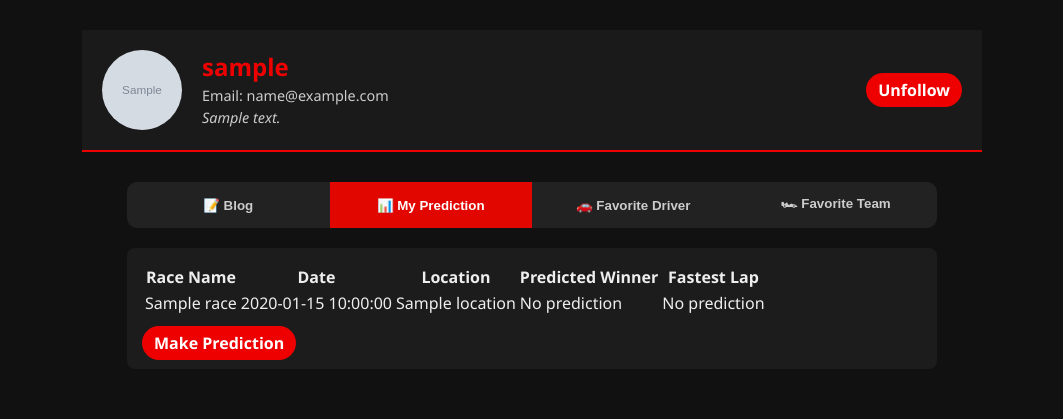
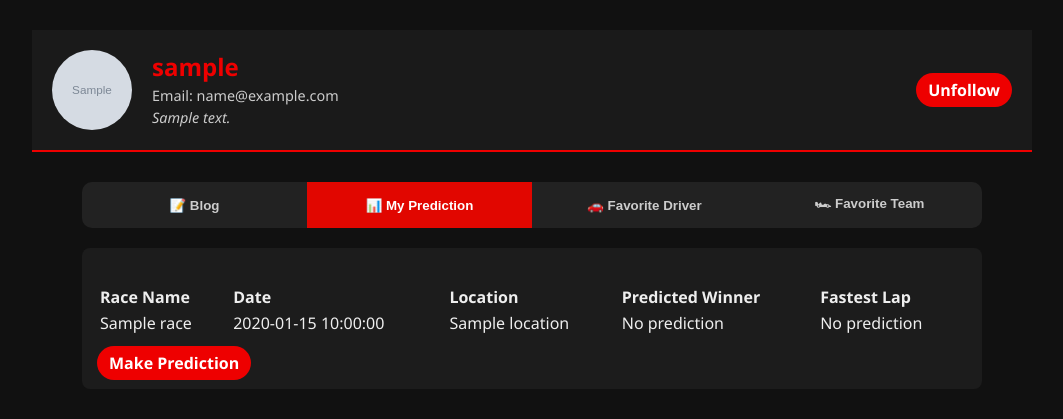
Before and after one commit to MomobamiKiraly/CITS5505-Group29-Project, a Flask app: template app/templates/profile.html in a window 1280 px wide, after a click on "📊 My Prediction". Shown: the top 419 px of the page, without its empty margins (108-1171 px from the left). Run offline with Flask 3, Linux system fonts and the light colour scheme; tables that the repository leaves empty hold one stand-in row (values such as "Sample post"); the template is opened without the code that fills it: values that come from a table or form of the project are taken from there, most other values are stand-ins (such as "Sample title", 1, 10 or a date in 2020); grey boxes marked "Sample" are stand-in pictures.

Commit message:
Update profile.css

```diff
--- a/static/css/profile.css
+++ b/static/css/profile.css
@@ -23,7 +23,7 @@ body {
 
 .container {
     width: 90%;
-    max-width: 900px;
+    max-width: 1000px;
     margin: auto;
     padding-top: 30px;
 }
@@ -243,3 +243,29 @@ body {
     height: auto;
     max-width: 100%;
 }
+
+.table-responsive {
+    overflow-x: auto;
+}
+
+.table-responsive table {
+    width: 100%;
+    min-width: 700px;
+    /* adjust as needed */
+}
+
+.prediction-table-wrapper {
+    width: 100%;
+    overflow-x: auto;
+    margin-top: 20px;
+}
+
+.prediction-table {
+    width: 100%;
+    min-width: 800px;
+}
+
+.table thead th {
+    text-align: left !important;
+    vertical-align: middle;
+}
```
